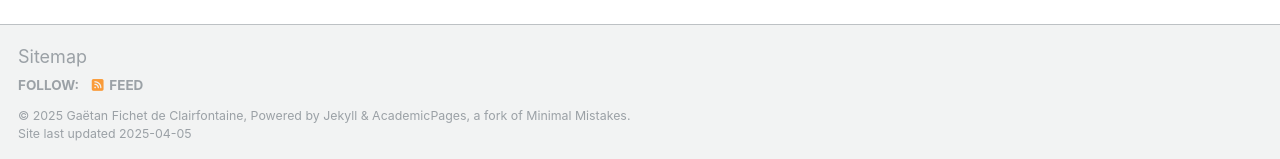
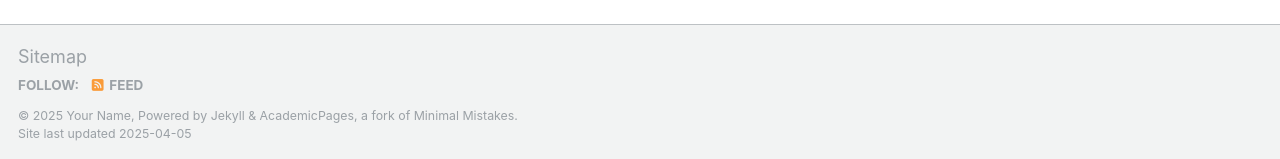
Before and after one commit to GFichetDC/my-website, a Jekyll site: the page built from _pages/about.md, in a window 1280 px wide and 1332 px high. Shown: the part 1170-1329 px from the top of the window. Built offline with Jekyll 4.4.1, drawn with Linux system fonts in a browser that asks for light colours; some web fonts are replaced.

Commit message:
Add files

```diff
--- a/_config.yml
+++ b/_config.yml
@@ -8,14 +8,14 @@
 
 # Basic Site Settings
 locale                   : "en-US"
-site_theme              : "default"
-title                   : "Gaëtan Fichet de Clairfontaine"
+site_theme               : "default"
+title                    : "Gaëtan Fichet de Clairfontaine"
 title_separator          : "-"
-name                     : &name "Gaëtan Fichet de Clairfontaine"
+name                     : &name "Your Name"
 description              : &description "personal description"
-url                      : https://gfichetdc.github.io  # the base hostname & protocol for your site
-baseurl                  : "/my-website"  # the subpath of your site
-repository               : "my-website"  # the name of your GitHub repository
+url                      : https://gfichetdc.github.io # the base hostname & protocol for your site e.g. "https://[your GitHub username].github.io"
+baseurl                  : "/my-website" # the subpath of your site, e.g. "/blog"
+repository               : ""
 
 # Site Author - The following control what appear as part of the author content on the side bar.
 #               If a field is blank the icon and link will not appear, otherwise it will be shown.
```
